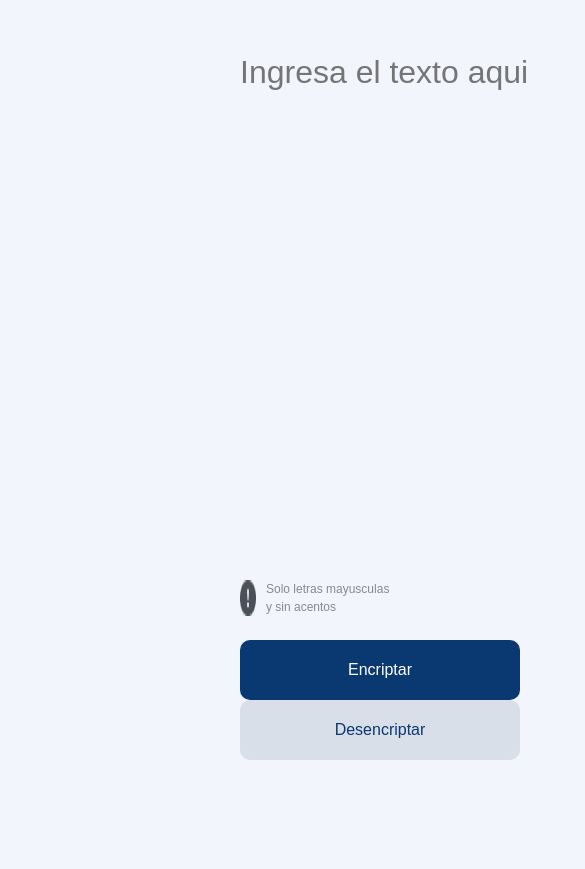
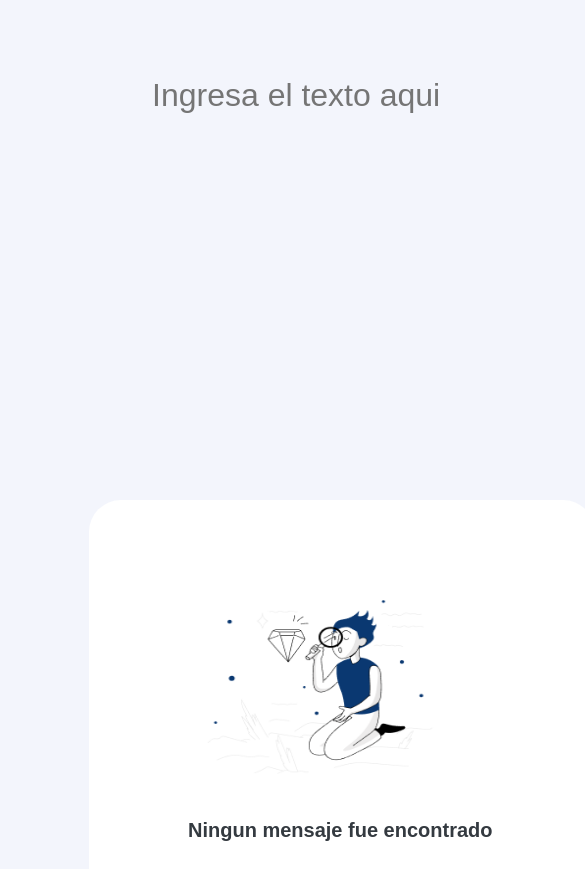
Before and after one commit to LuisGabriel112/Encriptador, a plain HTML site: page index.html in a window 390 px wide. Shown: the part 120-989 px from the top of the page, 585 px wide, since content can reach past the window. Before the commit the page ends 940 px from the top, so only its background shows below. Drawn offline with Linux system fonts and the light colour scheme.

Commit message:
Add files via upload

```diff
--- a/style.css
+++ b/style.css
@@ -124,3 +124,176 @@ body{
     left: 20px;
     color: #343A40;
 }
+
+@media only screen and (max-width: 1440px) {
+    #modal{
+        position: absolute;
+        width: 319px;
+        height: 786px;
+        top: 40px;
+        left: 850px;
+        background-color: #FFFFFF;
+        border-radius: 32px;
+    }
+
+    #muneco {
+        position: relative;
+        top: 170px;
+        left: 42px;
+        width: 237px;
+        height: 231px;
+    }
+
+    #modal h2 {
+        position: absolute;
+        bottom: 267px;
+        left: 51px;
+        color: #343A40;
+    }
+
+    body{
+        height: 105px;
+    }
+
+    .disclamer {
+        position: absolute;
+        display: inline-flex;
+        width: hug(229px);
+        height: hug(18px);
+        top: 737px;
+        left: 240px;
+    }
+}
+
+@media only screen and (max-width: 1024px) {
+    #modal {
+        position: absolute;
+        width: 449px;
+        height: 278px;
+        top: 567px;
+        left: 186px;
+        background-color: #FFFFFF;
+        border-radius: 32px;
+    }
+
+    #modal h2 {
+        position: absolute;
+        bottom: 267px;
+        left: 26px;
+        color: #343A40;
+        font-size: 15px;
+    }
+
+    #muneco {
+        position: relative;
+        top: 262px;
+        left: 21px;
+        width: 100px;
+        height: 90px;
+    }
+
+    .disclamer{
+        top: 706px;
+    }
+
+    #btns{
+        top: 729px;
+    }
+}
+
+@media only screen and (max-width: 768px){
+    #modal {
+        position: absolute;
+        width: 506px;
+        height: 223px;
+        top: 620px;
+        left: 168px;
+        background-color: #FFFFFF;
+        border-radius: 32px;
+    }
+    #modal h2 {
+        position: absolute;
+        bottom: 100px;
+        left: 141px;
+        color: #343A40;
+        font-size: 15px;
+    }
+    #muneco {
+        position: relative;
+        top: 4px;
+        left: 197px;
+        width: 100px;
+        height: 90px;
+    }
+    #texto {
+        position: absolute;
+        top: 191px;
+        left: 152px;
+        height: 420px;
+    }
+
+    #btns {
+        top: 729px;
+        display: flex;
+        left: 147px;
+        top: 57px;
+    }
+
+    .disclamer {
+        top: 36px;
+        left: 151px;
+    }
+
+}
+
+@media only screen and (max-width: 425px){
+    #btns {
+        display: flex;
+        left: 86px;
+        top: 57px;
+    }
+    .disclamer {
+        top: 36px;
+        left: 90px;
+    }
+    #texto2 {
+        background-color: #F3F5FC;
+        border: none;
+        font-size: 32px;
+        color: #0A3871;
+        line-height: 48px;
+        width: 548px;
+        height: 420px;
+        resize: none;
+    }
+    #logo {
+        height: 80px;
+        width: 80px;
+        position: absolute;
+        top: 20px;
+        left: 3px;
+    }
+    #modal {
+        position: absolute;
+        width: 506px;
+        height: 604px;
+        top: 620px;
+        left: 89px;
+        background-color: #FFFFFF;
+        border-radius: 32px;
+    }
+    #muneco {
+        position: relative;
+        top: 79px;
+        left: 107px;
+        width: 250px;
+        height: 200px;
+    }
+    #modal h2 {
+        position: absolute;
+        bottom: 262px;
+        left: 99px;
+        color: #343A40;
+        font-size: 20px;
+    }
+}
```
